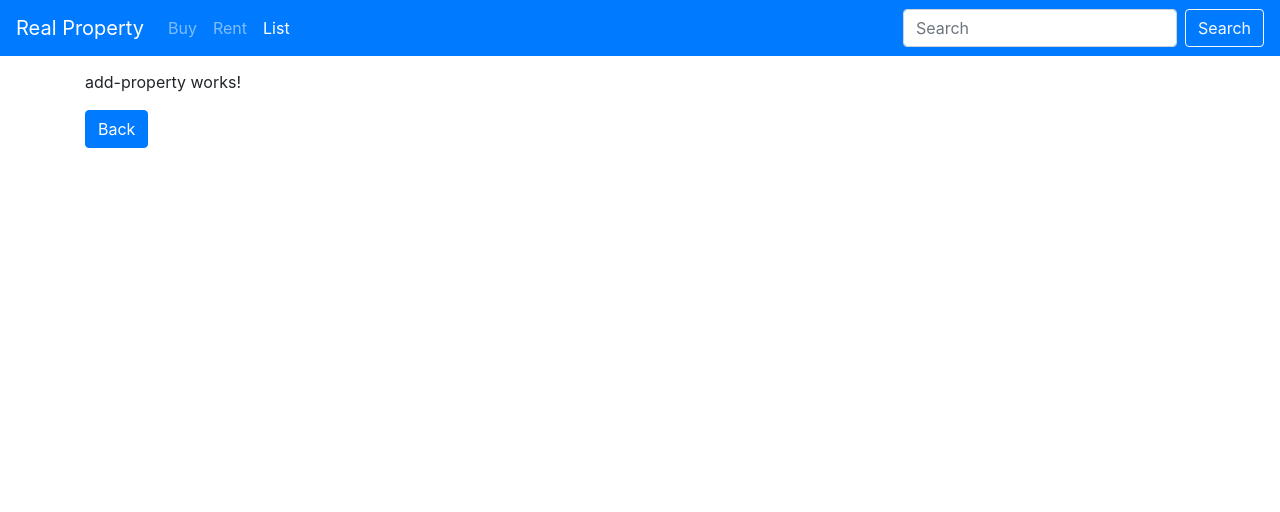
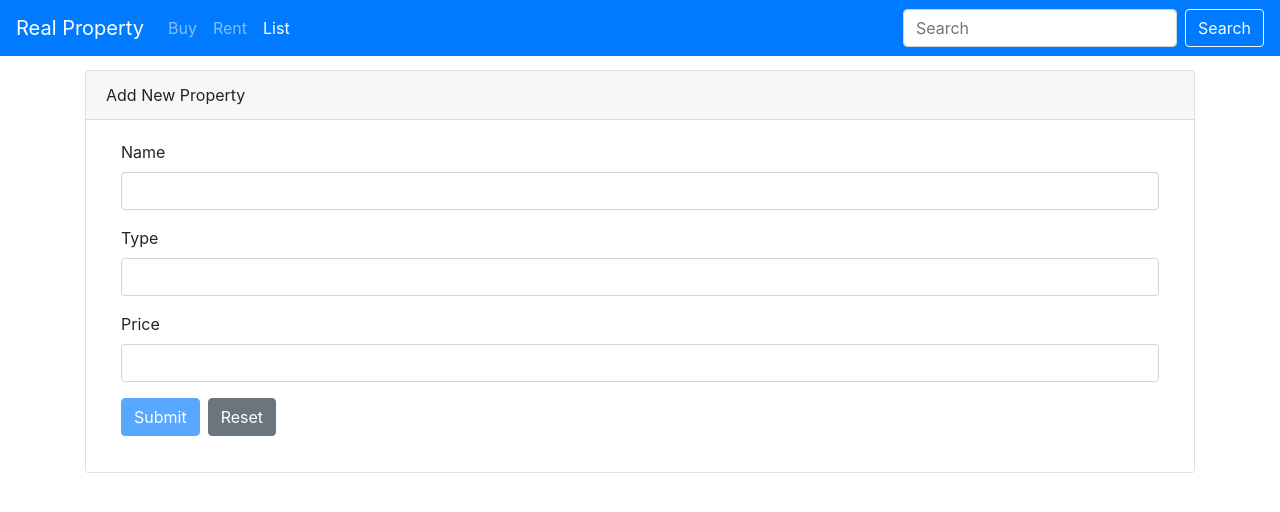
Before and after one commit to ben-cheng565/real-property-app, an Angular app in the folder frontend/: page /add-property in a window 1280 px wide. Shown: the top 512 px of the page. Built offline with nearby package versions, Linux system fonts and the light colour scheme.

Commit message:
create form and validation

```diff
--- a/frontend/src/app/app.module.ts
+++ b/frontend/src/app/app.module.ts
@@ -1,6 +1,7 @@
 import { NgModule } from '@angular/core';
 import { BrowserModule } from '@angular/platform-browser';
 import { HttpClientModule } from '@angular/common/http';
+import { FormsModule } from '@angular/forms';
 
 import { AppRoutingModule } from './app-routing.module';
 import { AppComponent } from './app.component';
@@ -32,6 +33,7 @@
     BrowserModule,
     AppRoutingModule,
     HttpClientModule,
+    FormsModule,
     RouterModule.forRoot(appRoutes),
   ],
   providers: [HousingService],
--- a/frontend/src/app/property/add-property/add-property.component.css
+++ b/frontend/src/app/property/add-property/add-property.component.css
@@ -0,0 +1,7 @@
+.ng-invalid.ng-touched {
+  border-color: red;
+}
+
+.error-block {
+  color: red;
+}
--- a/frontend/src/app/property/add-property/add-property.component.html
+++ b/frontend/src/app/property/add-property/add-property.component.html
@@ -1,2 +1,46 @@
-<p>add-property works!</p>
-<button (click)="goBack()" class="btn btn-primary">Back</button>
+<div class="card">
+  <div class="card-header">Add New Property</div>
+  <div class="card-body">
+    <form (ngSubmit)="onSubmit(Form)" #Form="ngForm">
+      <div class="form-group col-12">
+        <label for="name">Name</label>
+        <input
+          type="text"
+          class="form-control"
+          #propName="ngModel"
+          ngModel
+          name="Name"
+          required
+          minlength="5"
+        />
+        <span *ngIf="!propName.valid && propName.touched" class="error-block">
+          <span *ngIf="propName.errors.required">Please enter name</span>
+          <span *ngIf="propName.errors.minlength"
+            >Name must be at least 5 characters</span
+          >
+        </span>
+      </div>
+
+      <div class="form-group col-12">
+        <label for="type">Type</label>
+        <input type="text" class="form-control" ngModel name="Type" />
+      </div>
+
+      <div class="form-group col-12">
+        <label for="price">Price</label>
+        <input type="number" class="form-control" ngModel name="Price" />
+      </div>
+
+      <div class="form-group col-12">
+        <button
+          [disabled]="!Form.valid"
+          type="submit"
+          class="btn btn-primary mr-2"
+        >
+          Submit
+        </button>
+        <button type="reset" class="btn btn-secondary">Reset</button>
+      </div>
+    </form>
+  </div>
+</div>
--- a/frontend/src/app/property/add-property/add-property.component.ts
+++ b/frontend/src/app/property/add-property/add-property.component.ts
@@ -1,4 +1,5 @@
 import { Component, OnInit } from '@angular/core';
+import { NgForm } from '@angular/forms';
 import { Router } from '@angular/router';
 
 @Component({
@@ -14,4 +15,8 @@
   goBack() {
     this.router.navigate(['/']);
   }
+
+  onSubmit(Form: NgForm) {
+    console.log(Form);
+  }
 }
```
